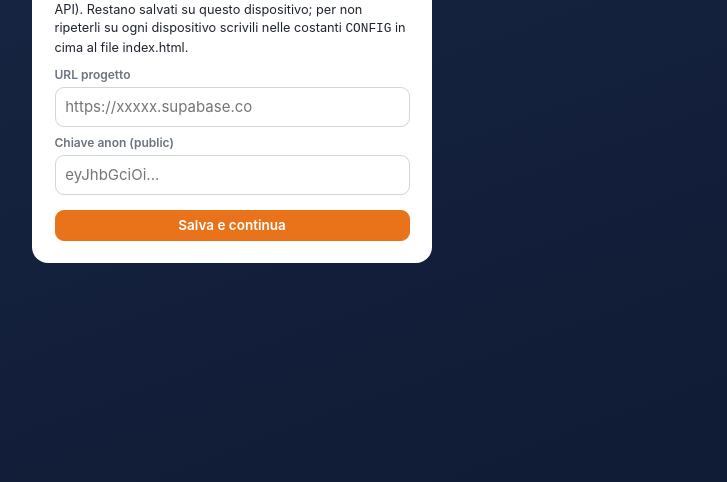
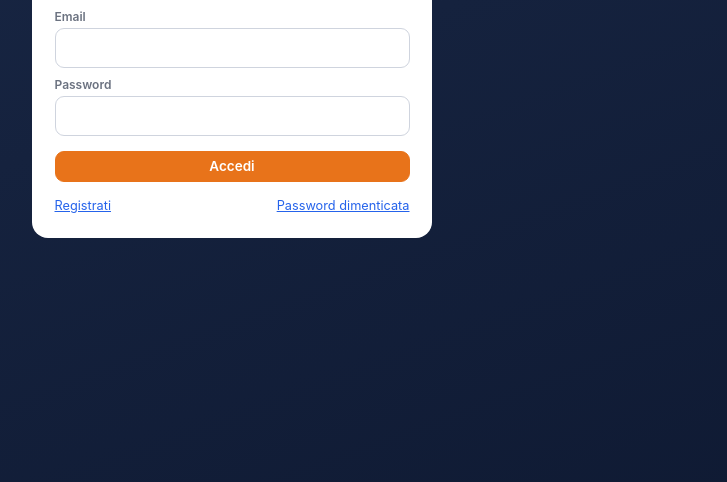
Before and after one commit to orubis92/GestionaleGDG, a plain HTML site: page index.html in a window 1280 px wide. Shown: the part 318-800 px from the top of the page, without its empty margins (408-1135 px from the left). Drawn offline with nearby package versions, Linux system fonts and the light colour scheme.

Commit message:
fix anon

```diff
--- a/index.html
+++ b/index.html
@@ -226,8 +226,8 @@ details.guide summary{cursor:pointer;font-weight:600;padding:.4rem 0}
    lasciali vuoti: al primo avvio l'app li chiede e li salva sul dispositivo.
    ===================================================================== */
 const CONFIG = {
-  SUPABASE_URL: '',
-  SUPABASE_ANON_KEY: ''
+  SUPABASE_URL: 'https://vscxesrpxmmyssrdegpm.supabase.co',
+  SUPABASE_ANON_KEY: 'eyJhbGciOiJIUzI1NiIsInR5cCI6IkpXVCJ9.eyJpc3MiOiJzdXBhYmFzZSIsInJlZiI6InZzY3hlc3JweG1teXNzcmRlZ3BtIiwicm9sZSI6ImFub24iLCJpYXQiOjE3ODk2MTk3MzYsImV4cCI6MjEwNTE5NTczNn0.cm98J7vJzY4qbxlsZ_9XpxYHTSvo7bMh4Sp7d1b_BeI'
 };
 const APP_VER = '1.0.0';
 /* ===================== COSTANTI DI DOMINIO ===================== */
```
